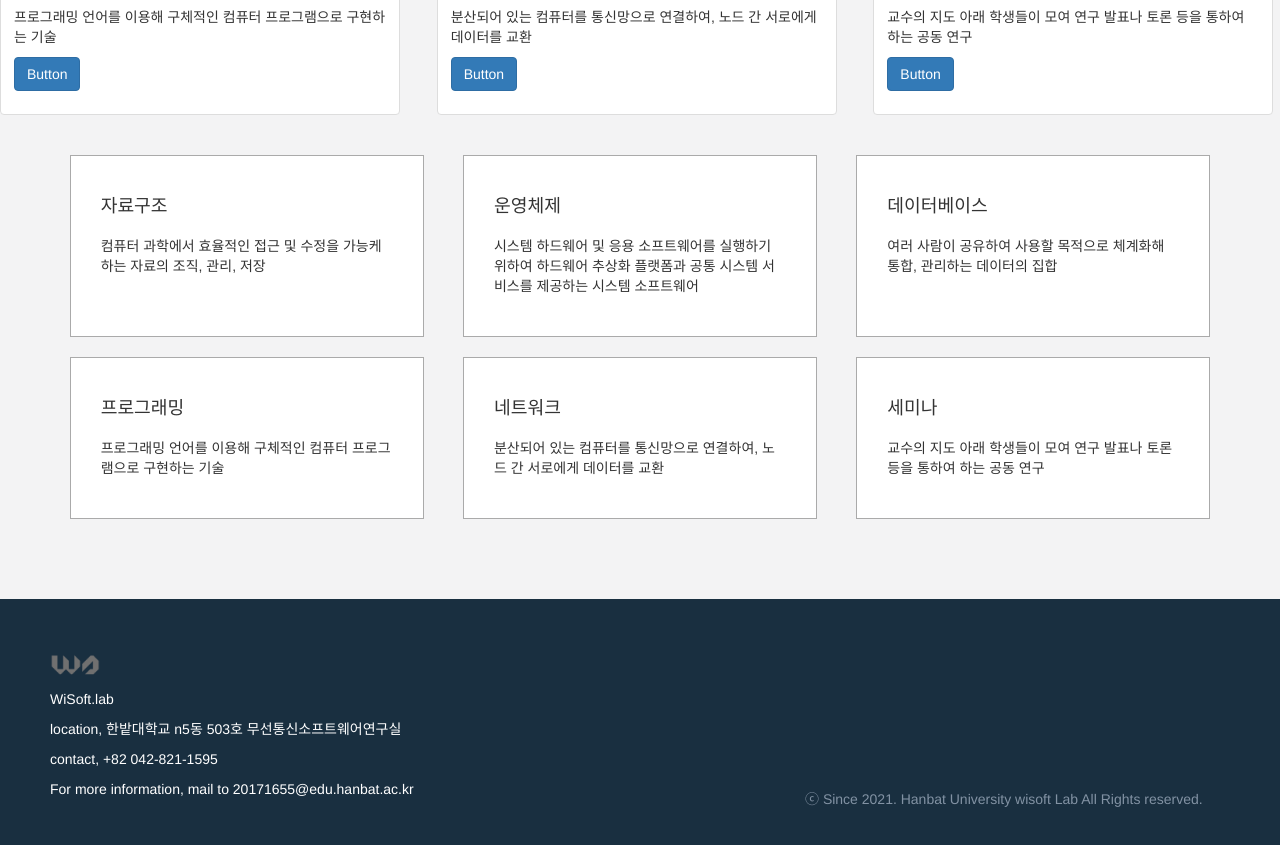
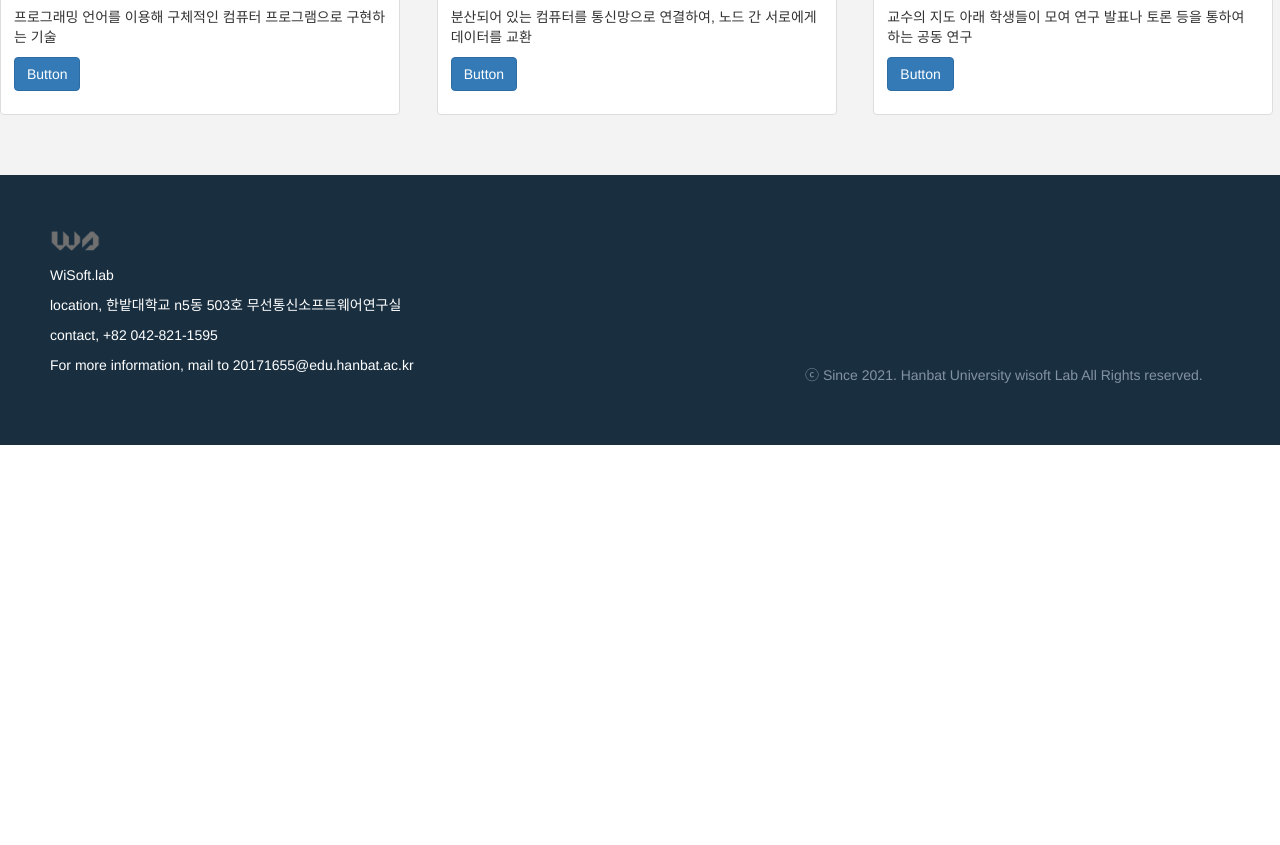
Before and after one commit to delaying/web_design, a plain HTML site: page wisoft/wisoft.html in a window 1280 px wide. Shown: the part 2080-2925 px from the top of the page. After the commit the page ends 2525 px from the top, so only its background shows below. Drawn offline with Linux system fonts and the light colour scheme.

Commit message:
썸네일 카드 수정

```diff
--- a/wisoft/css/wsstyle.css
+++ b/wisoft/css/wsstyle.css
@@ -170,33 +170,6 @@ section:nth-child(odd) {
   }
 }
 
-/* 교육 프로그램 영역 */
-.program-list {
-  padding: 20px 50px;
-}
-.program-list h4 {
-  font-size: 1.3em;
-  margin-bottom: 20px;
-}
-.program {
-  padding: 30px;
-  box-sizing: border-box;
-  margin-bottom: 20px;
-  background-color: #fff;
-  border: 1px solid #aaa;
-}
-
-@media screen and (min-width: 764px) {
-  .program-list {
-    display: flex;
-    flex-wrap: wrap;
-    justify-content: space-around;
-  }
-  .program {
-    flex-basis: 30%;
-  }
-}
-
 /* 푸터 */
 .footer {
   padding-top: 10px;
@@ -264,3 +237,31 @@ nav ul li ul li {
   width: 100%;
   display: block;
 }
+
+
+/*!* 교육 프로그램 영역 *!*/
+/*.program-list {*/
+/*  padding: 20px 50px;*/
+/*}*/
+/*.program-list h4 {*/
+/*  font-size: 1.3em;*/
+/*  margin-bottom: 20px;*/
+/*}*/
+/*.program {*/
+/*  padding: 30px;*/
+/*  box-sizing: border-box;*/
+/*  margin-bottom: 20px;*/
+/*  background-color: #fff;*/
+/*  border: 1px solid #aaa;*/
+/*}*/
+
+/*@media screen and (min-width: 764px) {*/
+/*  .program-list {*/
+/*    display: flex;*/
+/*    flex-wrap: wrap;*/
+/*    justify-content: space-around;*/
+/*  }*/
+/*  .program {*/
+/*    flex-basis: 30%;*/
+/*  }*/
+/*}*/
--- a/wisoft/wisoft.html
+++ b/wisoft/wisoft.html
@@ -176,35 +176,36 @@
         </div>
 
 
-        <div class="program-list">
-            <div class="program">
-                <h4>자료구조</h4>
-                <p>컴퓨터 과학에서 효율적인 접근 및 수정을 가능케 하는 자료의 조직, 관리, 저장</p>
-            </div>
-            <div class="program">
-                <h4>운영체제</h4>
-                <p>시스템 하드웨어 및 응용 소프트웨어를 실행하기 위하여
-                    하드웨어 추상화 플랫폼과 공통 시스템 서비스를 제공하는 시스템 소프트웨어</p>
-            </div>
-            <div class="program">
-                <h4>데이터베이스</h4>
-                <p>여러 사람이 공유하여 사용할 목적으로 체계화해 통합, 관리하는 데이터의 집합</p>
-            </div>
-            <div class="program">
-                <h4>프로그래밍</h4>
-                <p>프로그래밍 언어를 이용해 구체적인 컴퓨터 프로그램으로 구현하는 기술
-                </p>
-            </div>
-            <div class="program">
-                <h4>네트워크</h4>
-                <p>분산되어 있는 컴퓨터를 통신망으로 연결하여, 노드 간 서로에게 데이터를 교환
-                </p>
-            </div>
-            <div class="program">
-                <h4>세미나</h4>
-                <p>교수의 지도 아래 학생들이 모여 연구 발표나 토론 등을 통하여 하는 공동 연구</p>
-            </div>
-        </div>
+<!--        <div class="program-list">-->
+<!--            <div class="program">-->
+<!--                <h4>자료구조</h4>-->
+<!--                <p>컴퓨터 과학에서 효율적인 접근 및 수정을 가능케 하는 자료의 조직, 관리, 저장</p>-->
+<!--            </div>-->
+<!--            <div class="program">-->
+<!--                <h4>운영체제</h4>-->
+<!--                <p>시스템 하드웨어 및 응용 소프트웨어를 실행하기 위하여-->
+<!--                    하드웨어 추상화 플랫폼과 공통 시스템 서비스를 제공하는 시스템 소프트웨어</p>-->
+<!--            </div>-->
+<!--            <div class="program">-->
+<!--                <h4>데이터베이스</h4>-->
+<!--                <p>여러 사람이 공유하여 사용할 목적으로 체계화해 통합, 관리하는 데이터의 집합</p>-->
+<!--            </div>-->
+<!--            <div class="program">-->
+<!--                <h4>프로그래밍</h4>-->
+<!--                <p>프로그래밍 언어를 이용해 구체적인 컴퓨터 프로그램으로 구현하는 기술-->
+<!--                </p>-->
+<!--            </div>-->
+<!--            <div class="program">-->
+<!--                <h4>네트워크</h4>-->
+<!--                <p>분산되어 있는 컴퓨터를 통신망으로 연결하여, 노드 간 서로에게 데이터를 교환-->
+<!--                </p>-->
+<!--            </div>-->
+<!--            <div class="program">-->
+<!--                <h4>세미나</h4>-->
+<!--                <p>교수의 지도 아래 학생들이 모여 연구 발표나 토론 등을 통하여 하는 공동 연구</p>-->
+<!--            </div>-->
+<!--        </div>-->
+
     </div>
 </section>
 
```
